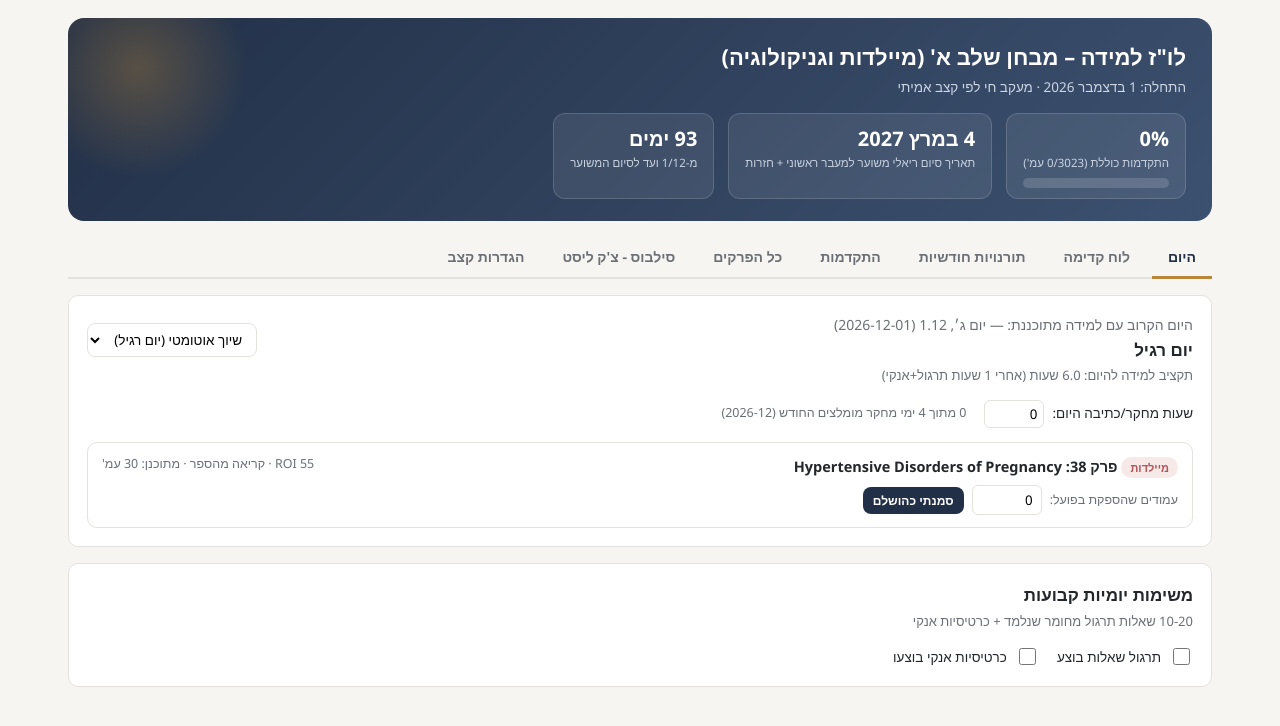
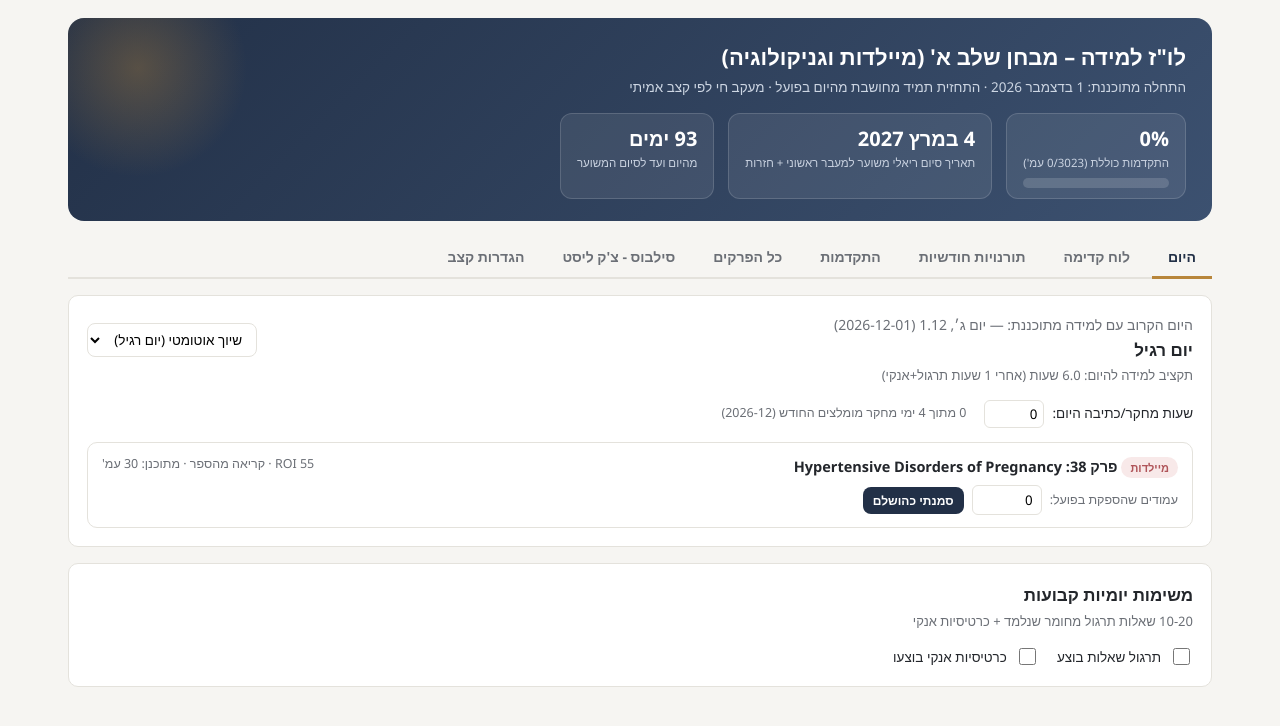
Before and after one commit to roshb01/Study_Schedule, a plain HTML site: page index.html in a window 1280 px wide. Drawn offline with Linux system fonts and the light colour scheme.

Commit message:
Update index.html

```diff
--- a/index.html
+++ b/index.html
@@ -539,7 +539,8 @@ function simulate(maxDays=500){
   const queue = UNITS.map(u=>({...u, remaining: remainingPages(u)})).filter(u=>u.remaining>0);
   const schedule = []; // {date, type, hoursBudget, hoursUsed, assignments:[{unitKey,book,ch,name,phase,pages,kind}]}
   let qi = 0;
-  let date = START_DATE;
+  const today = todayStr();
+  let date = today > START_DATE ? today : START_DATE; // always project forward from "now", using whatever's actually left
   let dayCount = 0;
   let finishDate = null;
 
@@ -628,7 +629,8 @@ function render(){
 
   const daysLeftToFinish = (()=>{
     if(!finishDate) return null;
-    const d1 = parseLocalDate(START_DATE), d2 = parseLocalDate(finishDate);
+    const today = todayStr();
+    const d1 = parseLocalDate(today > START_DATE ? today : START_DATE), d2 = parseLocalDate(finishDate);
     return Math.round((d2-d1)/86400000);
   })();
 
@@ -637,7 +639,7 @@ function render(){
   app.innerHTML = `
     <div class="hero">
       <h1>לו"ז למידה – מבחן שלב א' (מיילדות וגניקולוגיה)</h1>
-      <div class="sub">התחלה: 1 בדצמבר 2026 · מעקב חי לפי קצב אמיתי</div>
+      <div class="sub">התחלה מתוכננת: 1 בדצמבר 2026 · התחזית תמיד מחושבת מהיום בפועל · מעקב חי לפי קצב אמיתי</div>
       <div class="hero-stats">
         <div class="stat-card">
           <div class="num">${overall.pct}%</div>
@@ -650,7 +652,7 @@ function render(){
         </div>
         <div class="stat-card">
           <div class="num">${daysLeftToFinish ?? '—'} ימים</div>
-          <div class="lbl">מ-1/12 ועד לסיום המשוער</div>
+          <div class="lbl">מהיום ועד לסיום המשוער</div>
         </div>
       </div>
     </div>
```
